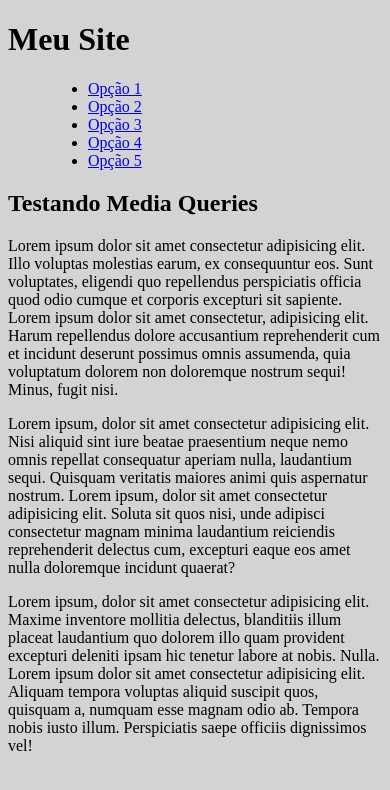
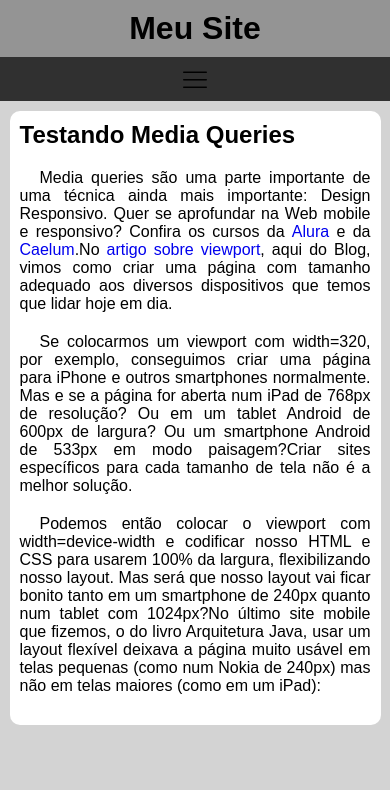
Before and after one commit to leonardoaraujo18/html-css, a plain HTML site: page exercicios/ex026/mq005/index.html in a window 390 px wide. Drawn offline with Linux system fonts and the light colour scheme.

Commit message:
Exercício 26  de Media Query

```diff
--- a/exercicios/ex026/mq005/estilos/style.css
+++ b/exercicios/ex026/mq005/estilos/style.css
@@ -1,5 +1,84 @@
-
+*{
+    font-family: Arial, Helvetica, sans-serif;
+    margin: 0;
+    padding: 0;
+}
 
 body, html{
     background-color: lightgrey;
 }
+
+header{
+    background-color: rgb(148, 148, 148);
+}
+
+header > h1{
+    padding: 10px;
+    text-align: center;
+}
+
+div{
+ background-color: rgb(48, 48, 48);
+ padding: 10px;
+ cursor: pointer;
+}
+
+div:hover{
+    background-color: white;
+}
+
+img#burguer{
+    display: block;
+    margin: auto;
+}
+
+menu{
+    display: none;
+}
+
+menu > ul{
+    list-style-type: none;
+}
+
+menu > ul > li > a{
+    display: block;
+    padding: 10px;
+    text-decoration: none;
+    text-align: center;
+    background-color: rgb(87,87, 87);
+    color: white;
+    border-top: 2px solid gray;
+}
+
+menu > ul > li > a:hover{
+    background-color: gray;
+}
+
+main{
+    width: 90vw;
+    background-color: white;
+    margin: auto;
+    margin-top: 10px;
+    padding: 10px;
+    border-radius: 10px;
+}
+
+article > h2{
+    padding-bottom: 20px;
+}
+
+article > p{
+    text-align: justify;
+    margin-bottom: 20px;
+    text-indent: 20px;
+}
+
+article > p > a{
+    text-decoration: none;
+    font-weight: 500;
+}
+
+article > p > a:hover{
+    text-decoration: underline;
+    font-weight: 600;
+}
--- a/exercicios/ex026/mq005/index.html
+++ b/exercicios/ex026/mq005/index.html
@@ -10,7 +10,8 @@
 
     <header>
         <h1>Meu Site</h1>
-        <menu>
+        <div onclick="clickMenu()"><img id="burguer" src="imagem/hamburger.png"  alt=""></div>
+        <menu id="itens">
             <ul>
                 <li><a href="#">Opção 1</a></li>
                 <li><a href="#">Opção 2</a></li>
@@ -23,13 +24,22 @@
     <main>
         <article>
             <h2>Testando Media Queries</h2>
-            <p>Lorem ipsum dolor sit amet consectetur adipisicing elit. Illo voluptas molestias earum, ex consequuntur eos. Sunt voluptates, eligendi quo repellendus perspiciatis officia quod odio cumque et corporis excepturi sit sapiente. Lorem ipsum dolor sit amet consectetur, adipisicing elit. Harum repellendus dolore accusantium reprehenderit cum et incidunt deserunt possimus omnis assumenda, quia voluptatum dolorem non doloremque nostrum sequi! Minus, fugit nisi.</p>
+            <p>Media queries são uma parte importante de uma técnica ainda mais importante: Design Responsivo. Quer se aprofundar na Web mobile e responsivo? Confira os cursos da <a href="https://www.alura.com.br/curso-online-html-css-responsividade-mobile-first">Alura</a> e da <a href="https://www.alura.com.br/formacao-html-css">Caelum</a>.No <a href="https://www.alura.com.br/artigos/pixels-pixels-ou-pixels-dicas-de-web-mobile-com-viewport">artigo sobre viewport</a>, aqui do Blog, vimos como criar uma página com tamanho adequado aos diversos dispositivos que temos que lidar hoje em dia.</p>
 
-            <p>Lorem ipsum, dolor sit amet consectetur adipisicing elit. Nisi aliquid sint iure beatae praesentium neque nemo omnis repellat consequatur aperiam nulla, laudantium sequi. Quisquam veritatis maiores animi quis aspernatur nostrum. Lorem ipsum, dolor sit amet consectetur adipisicing elit. Soluta sit quos nisi, unde adipisci consectetur magnam minima laudantium reiciendis reprehenderit delectus cum, excepturi eaque eos amet nulla doloremque incidunt quaerat?</p>
+            <p>Se colocarmos um viewport com width=320, por exemplo, conseguimos criar uma página para iPhone e outros smartphones normalmente. Mas e se a página for aberta num iPad de 768px de resolução? Ou em um tablet Android de 600px de largura? Ou um smartphone Android de 533px em modo paisagem?Criar sites específicos para cada tamanho de tela não é a melhor solução.</p>
 
-            <p>Lorem ipsum, dolor sit amet consectetur adipisicing elit. Maxime inventore mollitia delectus, blanditiis illum placeat laudantium quo dolorem illo quam provident excepturi deleniti ipsam hic tenetur labore at nobis. Nulla. Lorem ipsum dolor sit amet consectetur adipisicing elit. Aliquam tempora voluptas aliquid suscipit quos, quisquam a, numquam esse magnam odio ab. Tempora nobis iusto illum. Perspiciatis saepe officiis dignissimos vel!</p>
+            <p>Podemos então colocar o viewport com width=device-width e codificar nosso HTML e CSS para usarem 100% da largura, flexibilizando nosso layout. Mas será que nosso layout vai ficar bonito tanto em um smartphone de 240px quanto num tablet com 1024px?No último site mobile que fizemos, o do livro Arquitetura Java, usar um layout flexível deixava a página muito usável em telas pequenas (como num Nokia de 240px) mas não em telas maiores (como em um iPad):</p>
         </article>
     </main>
 
+    <script>
+        function clickMenu(){
+            if(itens.style.display == "block"){
+                itens.style.display = "none"
+            }else{
+                itens.style.display = "block"
+            }
+        }
+    </script>
 </body>
 </html>
```
Also changed, not shown: exercicios/ex026/mq005/imagem/hamburger.png (added).
